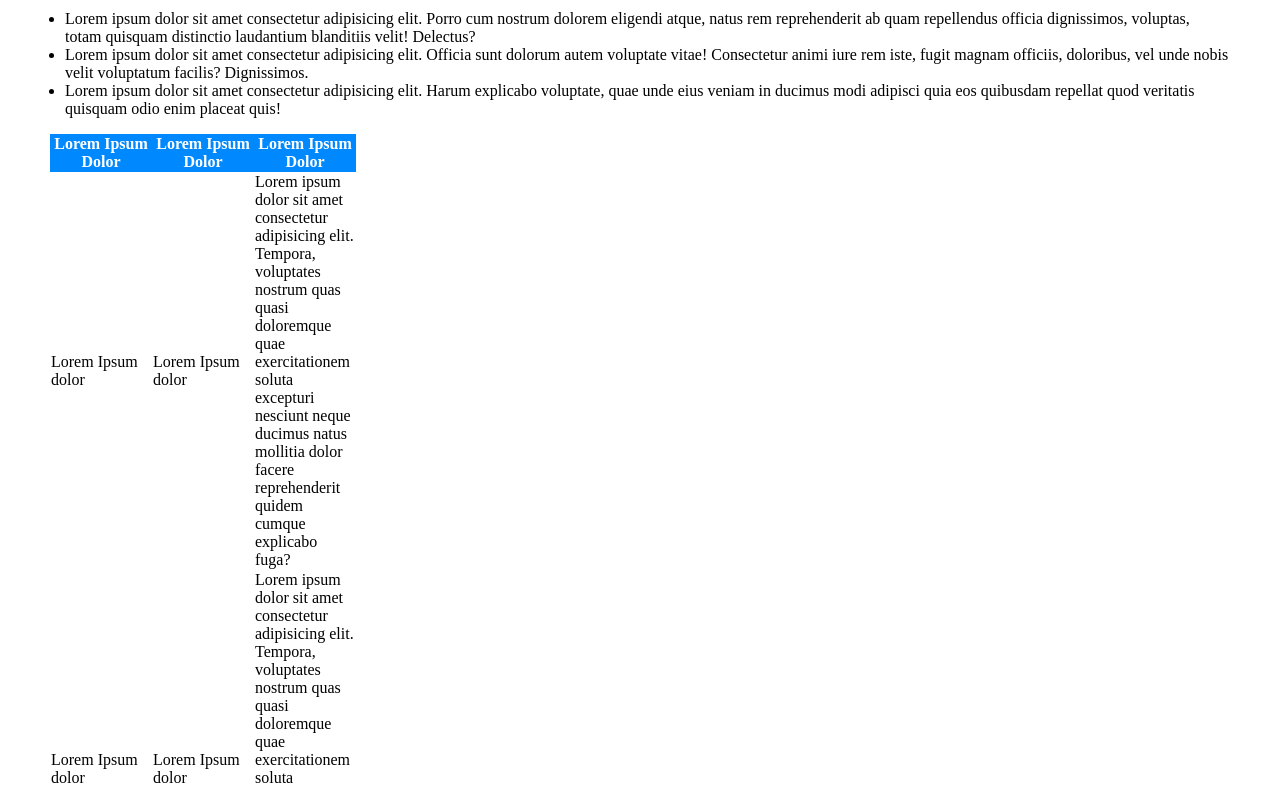
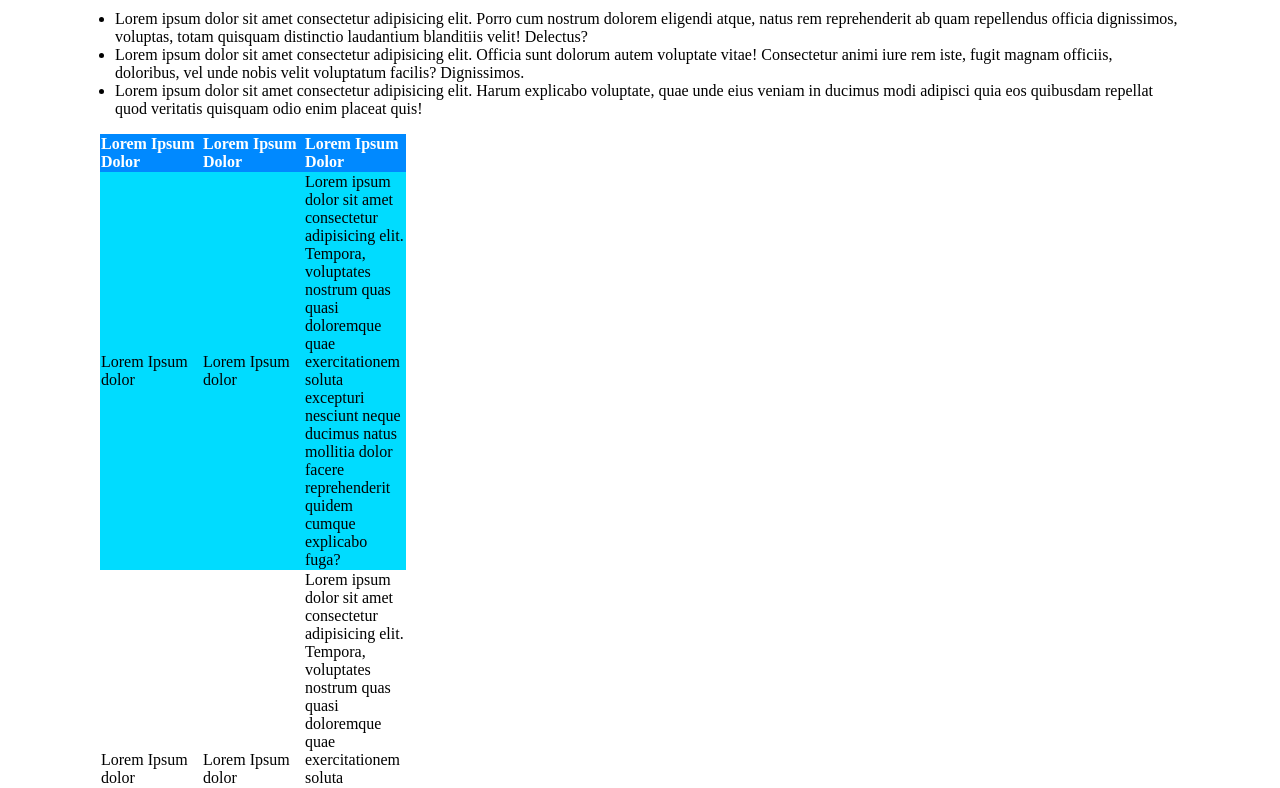
Before and after one commit to mauriziogiuffredi91/html-css-booleaner, a website: page index.html in a window 1280 px wide. Shown: the part 700-1488 px from the top of the page. Drawn offline with Linux system fonts and the light colour scheme.

Commit message:
add table

```diff
--- a/index.html
+++ b/index.html
@@ -73,15 +73,15 @@
 
       <section>
         <table>
-          <thead>
+          <tbody id="row1">
             <tr>
               <th>Lorem Ipsum Dolor</th>
               <th>Lorem Ipsum Dolor</th>
               <th>Lorem Ipsum Dolor</th>
             </tr>
-          </thead>
+          </tbody>
 
-          <tbody>
+          <tbody class="row">
             <tr>
               <td>Lorem Ipsum dolor</td>
               <td>Lorem Ipsum dolor</td>
@@ -109,7 +109,7 @@
             </tr>
           </tbody>
 
-          <tbody>
+          <tbody class="row">
             <tr>
               <td>Lorem Ipsum dolor</td>
               <td>Lorem Ipsum dolor</td>
--- a/style.css
+++ b/style.css
@@ -15,7 +15,7 @@ header img {
 }
 
 main {
-  margin: 0 50px;
+  margin: 0 100px;
 }
 
 .title {
@@ -38,11 +38,16 @@ table {
   border-spacing: 0;
 }
 
-thead {
-  background-color: #0089ff;
+#row1 {
+  background: #0089ff;
   color: white;
+  text-align: left;
 }
 
 th {
   width: 100px;
 }
+
+.row {
+  background: #00dcff;
+}
```
Also changed, not shown: .codesandbox/workspace.json (added).
